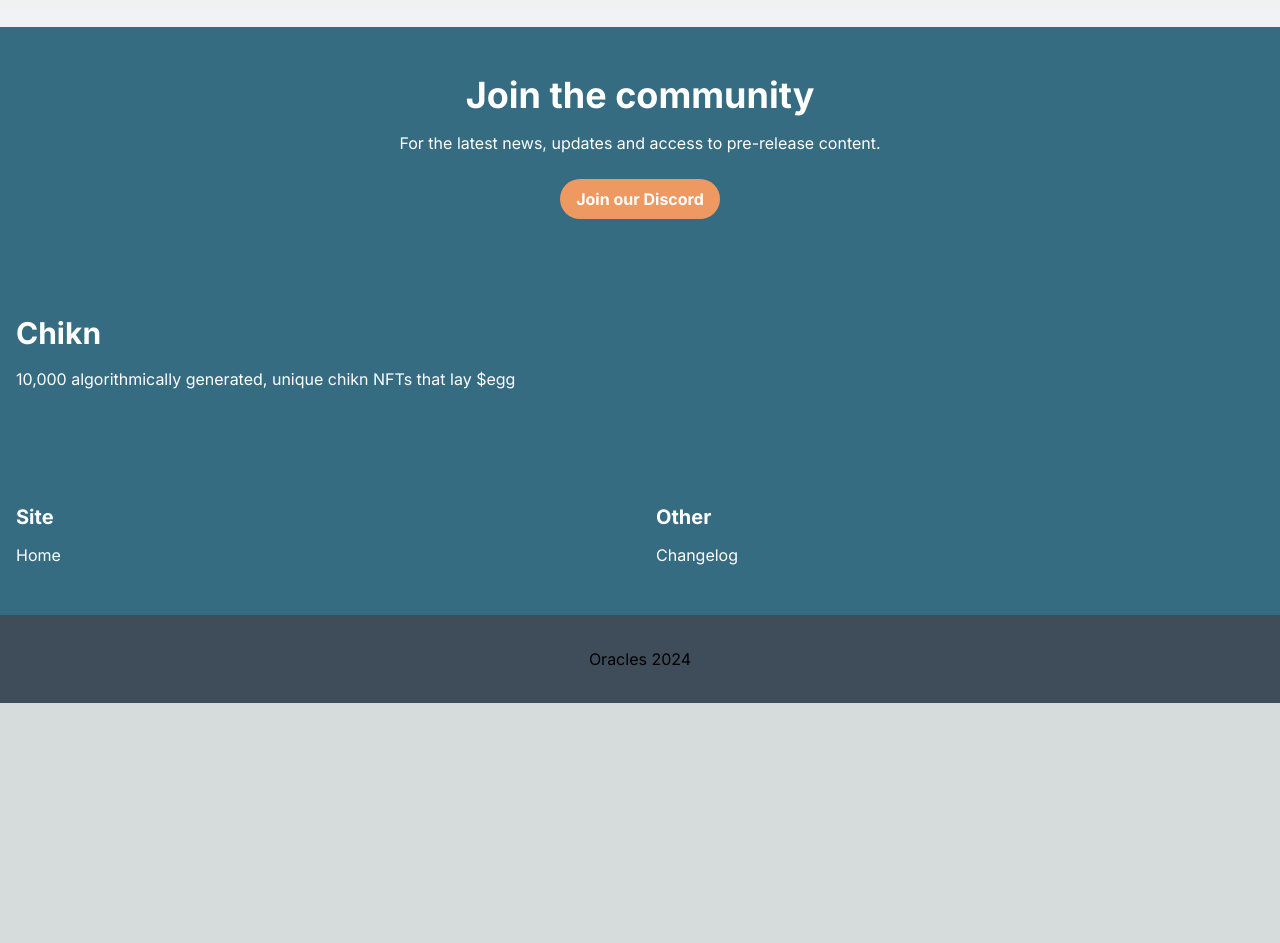
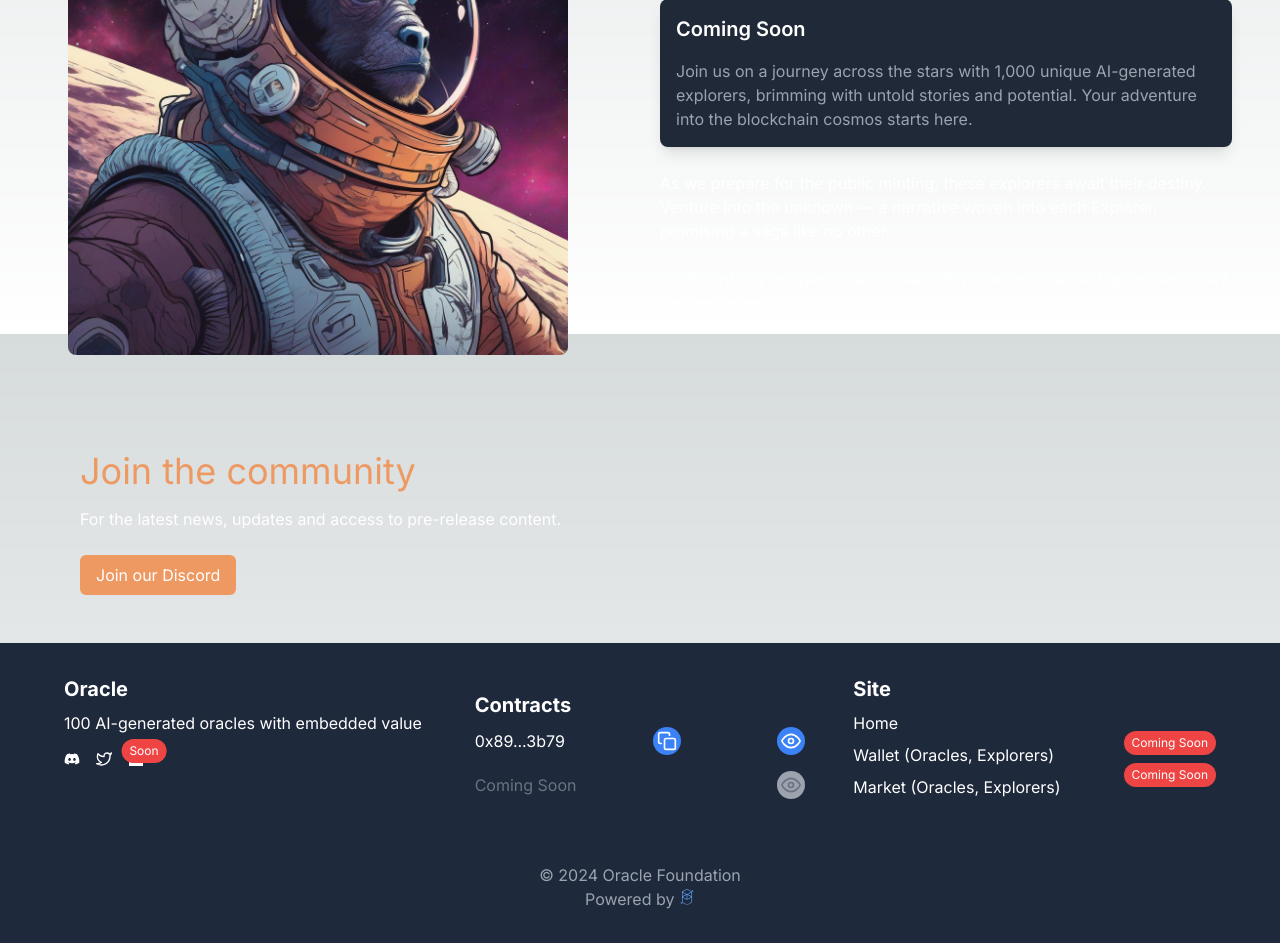
Before and after one commit to viniciuscoassis/oraclefoundation, a Next.js app: page / in a window 1280 px wide. Shown: the part 1480-2423 px from the top of the page. Before the commit the page ends 2183 px from the top, so only its background shows below. Built offline with nearby package versions, Linux system fonts and the light colour scheme.

Commit message:
feat: add galaxy explorers + footer

```diff
--- /dev/null
+++ b/src/app/components/Footer.tsx
@@ -0,0 +1,104 @@
+// components/Footer.js
+'use client'
+import { useState } from 'react';
+import { FiTwitter, FiCopy, FiEye } from 'react-icons/fi';
+import { FaDiscord, FaMedium } from 'react-icons/fa';
+import { SiFantom } from 'react-icons/si';
+
+export default function Footer() {
+    const [copied, setCopied] = useState(false);
+
+    const copyToClipboard = (text: any) => {
+        if (!text.includes('Coming Soon')) {
+            navigator.clipboard.writeText(text).then(
+                () => setCopied(true),
+                (err) => console.error('Failed to copy', err)
+            );
+            setTimeout(() => setCopied(false), 2000); // Reset copied state after 2 seconds
+        }
+    };
+
+    const contracts = [
+        { name: 'Oracle', address: '0x89...3b79', isComingSoon: false },
+        { name: 'Future Project', address: 'Coming Soon', isComingSoon: true }
+    ];
+
+    return (
+        <footer className="bg-slate-800 text-white p-8">
+            <div className="max-w-6xl mx-auto grid grid-cols-1 md:grid-cols-3 gap-8">
+                {/* Oracle Section */}
+                <div>
+                    <h2 className="text-xl font-bold mb-2">Oracle</h2>
+                    <p className="mb-4">100 AI-generated oracles with embedded value</p>
+                    {/* Community Links */}
+                    <div className="flex space-x-4 mt-4">
+                        <a href="#" className="hover:opacity-80"><FaDiscord /></a>
+                        <a href="#" className="hover:opacity-80"><FiTwitter /></a>
+                        <a href="#" className="hover:opacity-80 relative">
+                            <FaMedium />
+                            <span className="absolute top-0 right-0 bg-red-500 text-xs rounded-full px-2 py-1 translate-x-1/2 -translate-y-1/2">Soon</span>
+                        </a>
+                    </div>
+                </div>
+
+                {/* Contracts Section */}
+                <div className="bg-blue-850 p-4 rounded-lg">
+                    <h3 className="text-xl font-bold
+mb-2 text-white">Contracts</h3>
+                    {contracts.map((contract, index) => (
+                        <div key={index} className="flex items-center justify-between mb-4">
+                            <div className="relative group">
+                                <p className={contract.isComingSoon ? 'text-gray-500' : 'text-white'}>
+                                    {contract.address}
+                                </p>
+                                {!contract.isComingSoon && (
+                                    <div className="absolute inset-0 flex items-center justify-center opacity-0 group-hover:opacity-100 duration-300">
+                                        <span className="bg-black text-xs rounded px-2 py-1">Copy</span>
+                                    </div>
+                                )}
+                            </div>
+                            {!contract.isComingSoon ? (
+                                <>
+                                    <button onClick={() => copyToClipboard(contract.address)} className="text-white p-1 rounded-full bg-blue-500 hover:bg-blue-600">
+                                        <FiCopy className="text-xl" />
+                                    </button>
+                                    <a href={`https://ftmscan.com/address/${contract.address}`} target="_blank" rel="noopener noreferrer" className="text-white p-1 rounded-full bg-blue-500 hover:bg-blue-600 ml-2">
+                                        <FiEye className="text-xl" />
+                                        <span className="sr-only">View on FTMScan</span>
+                                    </a>
+                                </>
+                            ) : (
+                                <div className="text-gray-500 p-1 rounded-full bg-gray-400 cursor-not-allowed">
+                                    <FiEye className="text-xl" />
+                                </div>
+                            )}
+                        </div>
+                    ))}
+                    {copied && <p className="text-green-500 mt-1">Copied!</p>}
+                </div>
+
+                {/* Site Section */}
+                <div className=''>
+                    <h3 className="text-xl font-bold mb-2">Site</h3>
+                    <ul>
+                        <li className="mb-2"><a href="#" className="hover:underline">Home</a></li>
+                        <li className="mb-2 relative hover:underline">
+                            <a href="#">Wallet (Oracles, Explorers)</a>
+                            <span className="absolute -top-3 right-0 bg-red-500 text-white text-xs rounded-full px-2 py-1">Coming Soon</span>
+                        </li>
+                        <li className="mb-2 relative hover:underline">
+                            <a href="#">Market (Oracles, Explorers)</a>
+                            <span className="absolute -top-3 right-0 bg-red-500 text-white text-xs rounded-full px-2 py-1">Coming Soon</span>
+                        </li>
+                    </ul>
+                </div>
+            </div >
+
+            {/* Footer Bottom Section */}
+            < div className="text-center text-gray-400 mt-8 " >
+                <p>© 2024 Oracle Foundation</p>
+                <p>Powered by <span className=" justify-center items-center gap-1 text-blue-400 inline-block"> <SiFantom width={50} height={50}></SiFantom> </span></p>
+            </div >
+        </footer >
+    );
+}
--- /dev/null
+++ b/src/app/components/WelcomeGalaxyExplorers.tsx
@@ -0,0 +1,27 @@
+
+import Image from "next/image";
+
+export default function WelcomeSection() {
+  return (
+    <div className="bg-black text-white p-4 md:p-12 flex flex-col md:flex-row justify-center items-center text-center md:text-left">
+      <div className="md:flex-1 md:mx-5 mb-6 md:mb-0">
+        <Image src="/explorer.jpeg" alt="Galaxy Explorer" width={500} height={500} className="rounded-lg" />
+      </div>
+      <div className="md:flex-1 max-w-xl mx-auto space-y-6">
+        <h1 className="text-3xl md:text-4xl  mb-4 text-atomic-tangerine-hex">Welcome to Galaxy Explorers. The Cosmos Awaits!</h1>
+        <div className="bg-gray-800 p-4 rounded-lg shadow-lg">
+          <p className="text-xl font-semibold mb-4">Coming Soon</p>
+          <p className="text-gray-400">
+            Join us on a journey across the stars with 1,000 unique AI-generated explorers, brimming with untold stories and potential. Your adventure into the blockchain cosmos starts here.
+          </p>
+        </div>
+        <p className="mb-6">
+          As we prepare for the public minting, these explorers await their destiny. Venture into the unknown — a narrative woven into each Explorer, promising a saga like no other.
+        </p>
+        <p className="italic">
+          "In the infinity of space, each Galaxy Explorer holds a destiny untold. Chart the uncharted."
+        </p>
+      </div>
+    </div>
+  );
+}
--- a/src/app/globals.css
+++ b/src/app/globals.css
@@ -1,6 +1,7 @@
 @tailwind base;
 @tailwind components;
 @tailwind utilities;
+@import url('https://fonts.googleapis.com/css2?family=Poppins:wght@400;600;700&display=swap');
 
 :root {
   --foreground-rgb: 0, 0, 0;
@@ -16,13 +17,6 @@
   }
 }
 
-@import url('https://fonts.googleapis.com/css2?family=Nova+Square&display=swap');
-
-/* TailwindCSS Utility Class */
-.nova-square-regular {
-  font-family: 'Nova Square', sans-serif;
-}
-
 body {
   color: rgb(var(--foreground-rgb));
   background: linear-gradient(
--- a/src/app/page.tsx
+++ b/src/app/page.tsx
@@ -1,5 +1,7 @@
 import Head from "next/head";
 import Carousel from "./components/Carrousel";
+import WelcomeSection from "./components/WelcomeGalaxyExplorers";
+import Footer from "./components/Footer";
 
 export default function Home() {
   return (
@@ -21,8 +23,8 @@ export default function Home() {
         <main className="min-h-screen bg-black text-white">
           {/* Seção principal com título e botão */}
           <div className="text-center p-12">
-            <h1 className="text-6xl text-atomic-tangerine-hex font-nova-square font-bold mb-4">Oracles</h1>
-            <button className="bg-atomic-tangerine-hex hover:brightness-90 text-white font-bold py-2 px-4 rounded-full my-5">
+            <h1 className="text-6xl text-atomic-tangerine-hex font-sans font-bold mb-4">Oracles</h1>
+            <button className="bg-atomic-tangerine-hex hover:brightness-110 text-white py-2 px-4 rounded-md my-5">
               Check out the market
             </button>
             <p className="text-xl mt-5">
@@ -32,56 +34,23 @@ export default function Home() {
 
           {/* Carrossel de imagens */}
           <Carousel />
+          <WelcomeSection />
+           {/* Seção Join the community */}
+           <section className="w-3/6 ml-20 py-12">
+            <h1 className="text-4xl text-atomic-tangerine-hex mb-4">Join the community</h1>
+            <p className="mb-6 ">For the latest news, updates and access to pre-release content.</p>
+            <button className="bg-atomic-tangerine-hex hover:brightness-110 text-white  py-2 px-4 rounded-md">
+              Join our Discord
+            </button>
+          </section>
         </main>
 
         <Head>
-          <title>Chikn NFT</title>
+          <title>Oracles NFT</title>
         </Head>
 
-        <main className="bg-charcoal-hex text-white">
-          {/* Seção Join the community */}
-          <section className="text-center py-12">
-            <h1 className="text-4xl font-bold mb-4">Join the community</h1>
-            <p className="mb-6">For the latest news, updates and access to pre-release content.</p>
-            <button className="bg-atomic-tangerine-hex hover:brightness-90 text-white font-bold py-2 px-4 rounded-full">
-              Join our Discord
-            </button>
-          </section>
-
-          {/* Seção Contratos */}
-          <section className="container mx-auto px-4 py-12">
-            <h2 className="text-3xl font-bold mb-4">Chikn</h2>
-            <p className="mb-4">10,000 algorithmically generated, unique chikn NFTs that lay $egg</p>
-            {/* Links para redes sociais ou outros */}
-            {/* ... */}
-          </section>
-
-          {/* Seção de navegação do Site */}
-          <section className="container mx-auto px-4 py-12 grid grid-cols-2 gap-8">
-            <div>
-              <h3 className="text-xl font-bold mb-3">Site</h3>
-              <ul>
-                <li><a href="/" className="hover:underline">Home</a></li>
-                {/* outros links */}
-              </ul>
-            </div>
-
-            {/* Seção de navegação Other */}
-            <div>
-              <h3 className="text-xl font-bold mb-3">Other</h3>
-              <ul>
-                <li><a href="/changelog" className="hover:underline">Changelog</a></li>
-                {/* outros links */}
-              </ul>
-            </div>
-          </section>
-        </main>
-
-        <footer className="bg-charcoal-2-hex py-8">
-          <div className="container mx-auto px-4">
-            <p className="text-center">Oracles 2024 </p>
-          </div>
-        </footer>
+        {/* Rodapé */}
+        <Footer />
       </div>
     </>
 
--- a/tailwind.config.ts
+++ b/tailwind.config.ts
@@ -36,7 +36,7 @@ const config: Config = {
         },
       },
       fontFamily: {
-        'nova-square': ['"Nova Square"', 'sans-serif'],
+        sans: ['Poppins', 'sans-serif'],
       },
     },
   },
```
Also changed, not shown: package.json (+4 -3 lines), public/explorer.jpeg (added), 1 other file (tests, documents, lock files or other folders).
